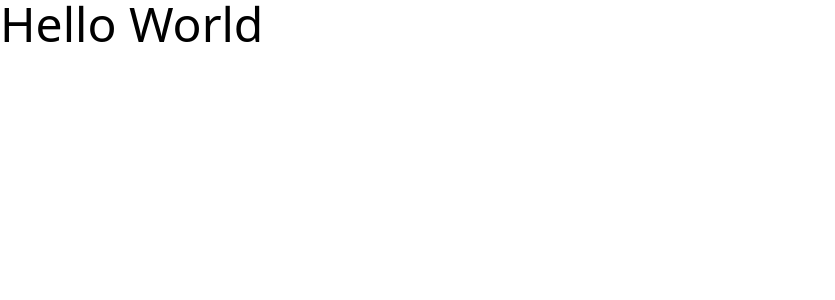
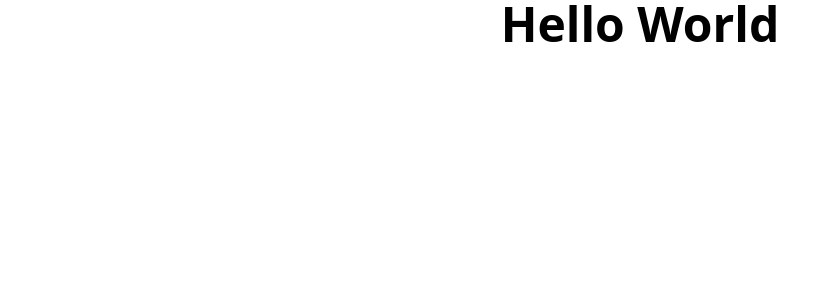
Before and after one commit to doomsx/portfolio-doomsx, a React (Vite) app: page / in a window 1280 px wide. Shown: the top 300 px of the page, without its empty margins (0-835 px from the left). Built offline with nearby package versions, Linux system fonts and the light colour scheme.

Commit message:
added pages

```diff
--- a/src/App.tsx
+++ b/src/App.tsx
@@ -1,7 +1,7 @@
 
 function App() {
     return (
-        <><h1 className='text-5xl'>Hello World</h1></>
+        <h1 className="text-5xl font-bold text-center">Hello World</h1>
     )
 }
 
--- /dev/null
+++ b/src/pages/About.tsx
@@ -0,0 +1,8 @@
+
+function About() {
+    return (
+        <div>About</div>
+    )
+}
+
+export default About
--- /dev/null
+++ b/src/pages/Contact.tsx
@@ -0,0 +1,8 @@
+
+function Contact() {
+    return (
+        <div>Contact</div>
+    )
+}
+
+export default Contact
--- /dev/null
+++ b/src/pages/Hero.tsx
@@ -0,0 +1,8 @@
+
+function Hero() {
+    return (
+        <div>Hero</div>
+    )
+}
+
+export default Hero
--- /dev/null
+++ b/src/pages/Projects.tsx
@@ -0,0 +1,8 @@
+
+function Projects() {
+    return (
+        <div>Projects</div>
+    )
+}
+
+export default Projects
```
